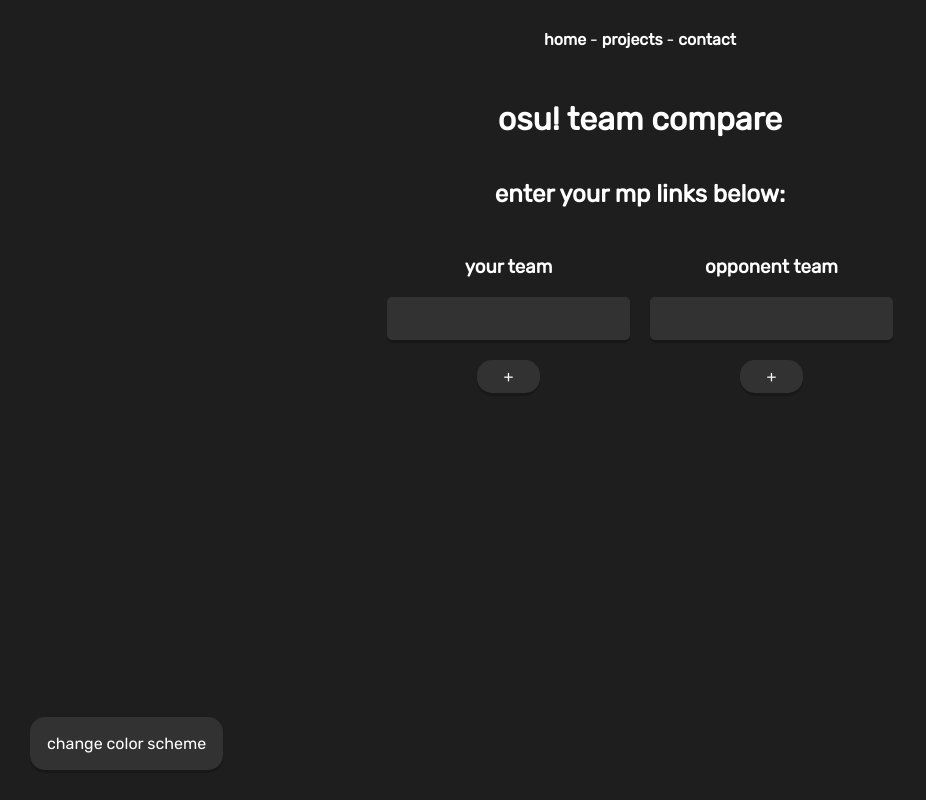
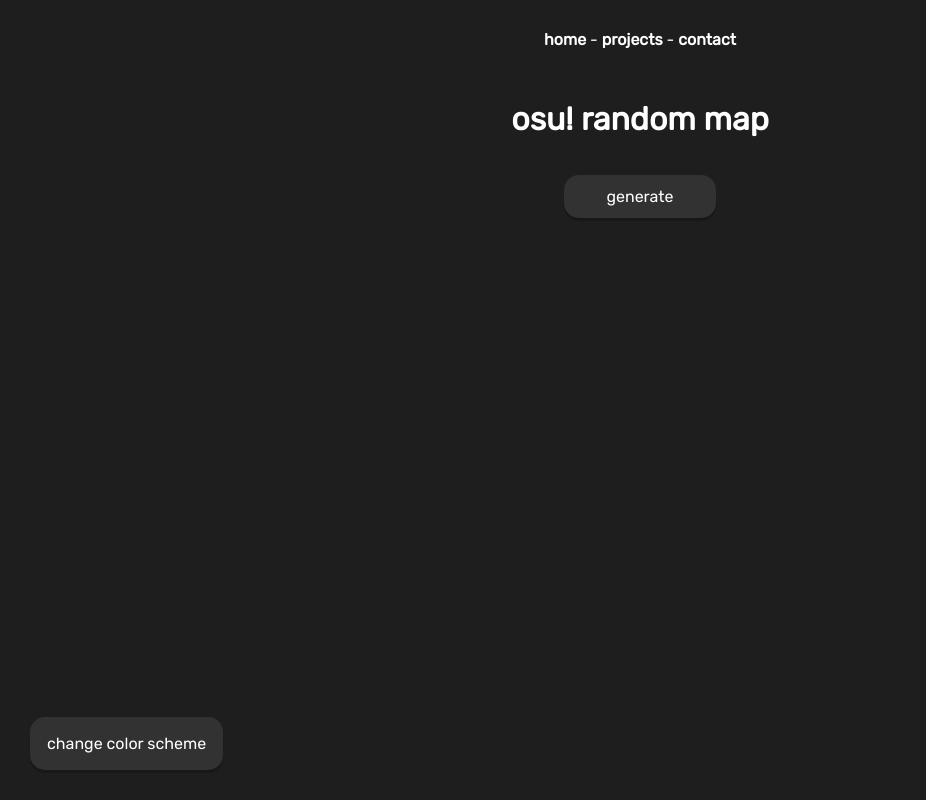
Before and after one commit to nathangchay/me, a Vue app: page /projects/osuteamcompare in a window 1280 px wide. Shown: the whole page, without its empty margins (0-926 px from the left). Built offline with nearby package versions, Linux system fonts and the light colour scheme; the HTML template or start-up script is replaced by a standard one.

Commit message:
Scrapping osu team compare

```diff
--- a/src/views/OsuTeamCompare.vue
+++ b/src/views/OsuTeamCompare.vue
@@ -1,109 +1,67 @@
 <template>
   <h1>
-    osu! team compare
+    osu! random map
   </h1>
-  <h2>
-    enter your mp links below:
-  </h2>
 
-  <div id="row">
-    <div id="team-column">
-      <h3>
-        your team
-      </h3>
-
-      <input
-        v-for="mp in userMp"
-        id="mp"
-        :key="mp"
-        v-model="mp.link"
-      >
-
-      <div
-        id="add"
-        @click="addMp(userMp)"
-      >
-        +
-      </div>
-    </div>
-
-    <div id="team-column">
-      <h3>
-        opponent team
-      </h3>
-
-      <input
-        v-for="mp in oppMp"
-        id="mp"
-        :key="mp"
-        v-model="mp.link"
-      >
-
-      <div
-        id="add"
-        @click="addMp(oppMp)"
-      >
-        +
-      </div>
-    </div>
+  <div
+    id="button"
+    @click="generateMap"
+  >
+    generate
   </div>
 </template>
 
 <script>
 export default {
   name: "OsuTeamCompare",
-  data() {
-    return {
-      userMp: [
-        { link: '' }
-      ],
-      oppMp: [
-        { link: '' }
-      ],
-    }
-  },
   methods: {
-    addMp(arr) {
-      arr.push({ link: '' });
+    generateMap() {
+      const mapIDMax = 1596572;
+
+      let accessToken = "";
+      let mapID = 0;
+      let validMap = false;
+
+      fetch("https://osu.ppy.sh/oauth/token", {
+        method: 'post',
+        headers: {
+          'Accept': 'application/json',
+          'Content-Type': 'application/json'
+        },
+        body: JSON.stringify({
+          "grant_type": "client_credentials",
+          "client_id": 10188,
+          "client_secret": "LGSw69kpAGKT5TMZki2Zsj1ZrM5rGzpwSHBg7TTD",
+          "scope": "public"
+        })
+      }).then(response => {
+        accessToken = response.json().access_token;
+      });
+
+      console.log("Generating new map ID")
+      mapID = Math.floor(Math.random() * (mapIDMax + 1));
+
+      fetch("https://osu.ppy.sh/api/v2/beatmaps/" + mapID, {
+        method: 'get',
+        headers: {
+          'Accept': 'application/json',
+          'Content-Type': 'application/json',
+          'Authentication': 'Bearer ' + accessToken,
+        },
+      }).then(response => {
+        console.log(response.json());
+      })
     }
   }
 }
 </script>
 
 <style scoped>
-  #row {
-    display: flex;
-    flex-direction: row;
-  }
-
-  #team-column {
-    margin: 10px;
-    display: flex;
-    flex-direction: column;
-  }
-
-  #mp {
+  #button {
     background-color: var(--container);
-    color: var(--text);
-    font: inherit;
     padding: 10px;
-    margin-bottom: 10px;
-    border: solid transparent 2px;
-    border-radius: 5px;
-    box-shadow: 0 3px 1px rgb(0 0 0 / 0.2);
-    transition: background-color 300ms ease-in-out, color 300ms ease-in-out, border-color 200ms ease-in-out;
-  }
-
-  #mp:focus {
-    outline: none;
-    border-color: var(--text);
-  }
-
-  #add {
-    background-color: var(--container);
-    padding: 5px;
-    margin-top: 10px;
-    width: 20%;
+    width: 10%;
+    margin-top: 15px;
     align-self: center;
     border-radius: 15px;
     border: solid transparent 2px;
@@ -112,7 +70,7 @@
     transition: border-color 200ms ease-in-out, background-color 300ms ease-in-out;
   }
 
-  #add:hover {
+  #button:hover {
     border-color: var(--text);
   }
 </style>
```
